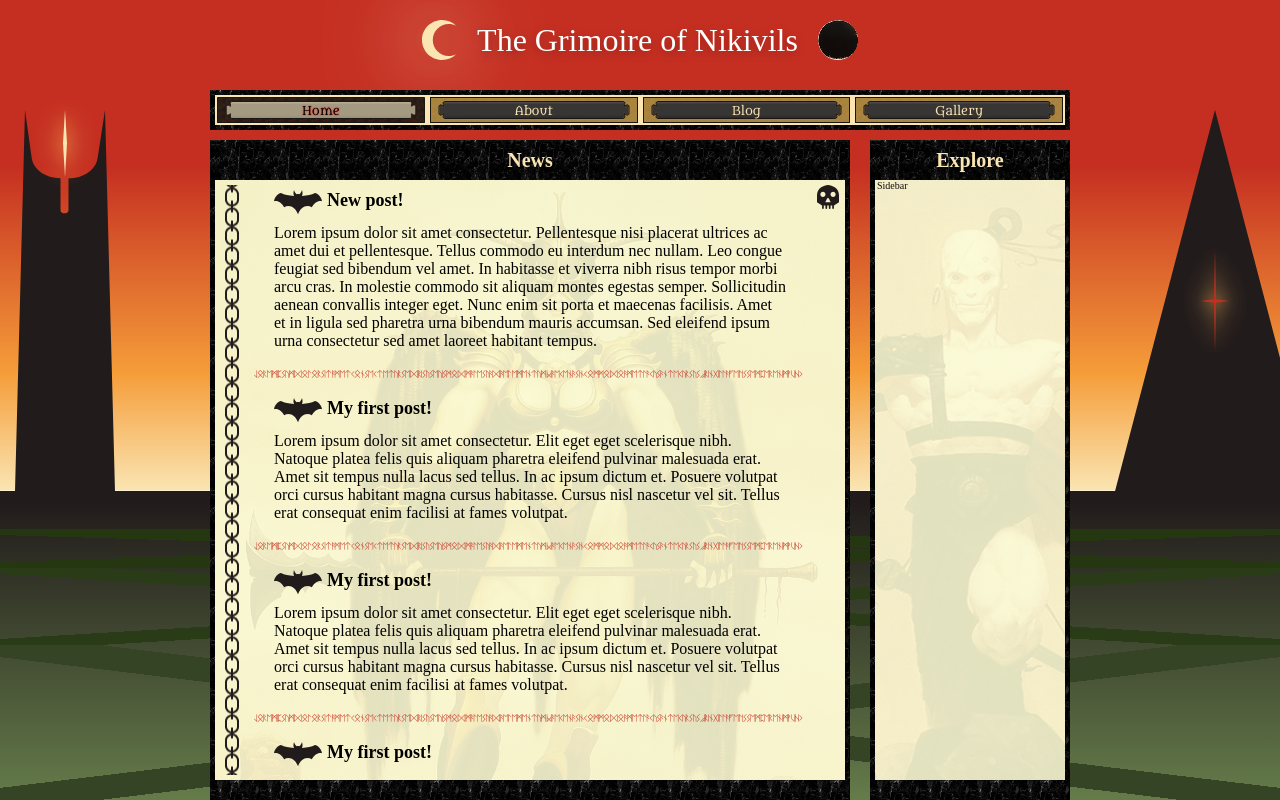
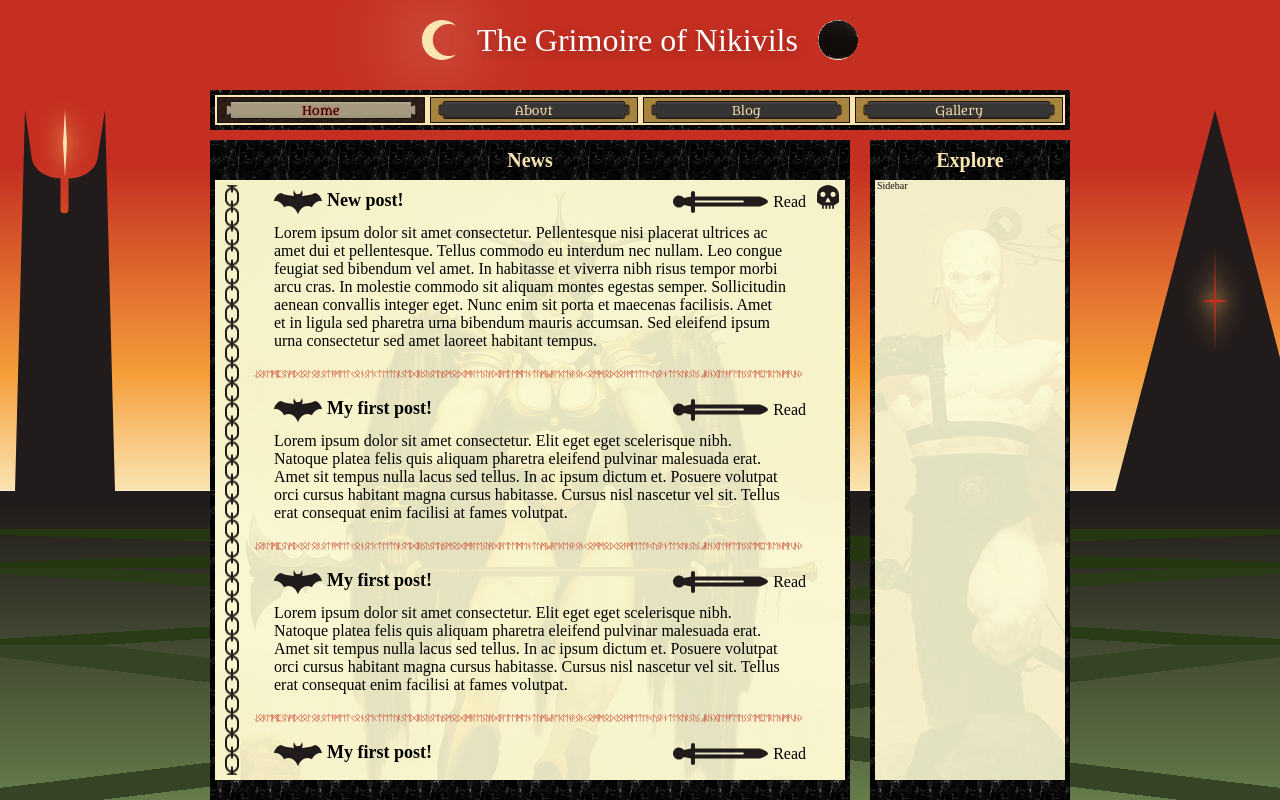
Before and after one commit to NikitaVirachev/nikivils-grimoire-frontend, a React (Vite) app: page / in a window 1280 px wide. Shown: the top 800 px of the page. Built offline with nearby package versions, Linux system fonts and the light colour scheme.

Commit message:
feat #4: create and add Sword link

```diff
--- /dev/null
+++ b/src/components/Icon/Sword.tsx
@@ -0,0 +1,122 @@
+import React from 'react';
+import styled from 'styled-components';
+
+import Icon from './Icon';
+
+const Svg = styled(Icon)`
+  width: 9.5rem;
+  height: 2.4rem;
+
+  color: var(--secondary-bg-color);
+`;
+
+interface SwordProps {
+  title: string;
+  className?: string;
+}
+
+const Sword = ({ title, className }: SwordProps) => {
+  const titleId = React.useId();
+  return (
+    <Svg
+      role='img'
+      viewBox='0 0 95 24'
+      aria-labelledby={titleId}
+      className={className}
+    >
+      <title id={titleId}>{title}</title>
+      <path
+        fillRule='evenodd'
+        clipRule='evenodd'
+        fill='currentColor'
+        d='M87.6112 6.80809C87.0638 6.60275 86.4791 6.5 85.8945 6.5H22V10.5H69.8147C70.367 10.5 70.8147 10.9477 70.8147 11.5C70.8147 12.0523 70.367 12.5 69.8147 12.5H22V16.5H85.8945C86.4791 16.5 87.0638 16.3973 87.6112 16.1919C97.4629 12.496 97.4629 10.504 87.6112 6.80809Z'
+      />
+      <path
+        className='sword-highlight'
+        fill='var(--primarly-color)'
+        d='M22 16.5H85.8945C86.4791 16.5 87.0613 16.3982 87.6087 16.1929C92.5329 14.3457 94.9967 12.9241 95 11.5029C94.4727 12.7816 90.5486 15.1008 86.7782 15H25L22 16.5Z'
+      />
+      <path
+        fill='currentColor'
+        d='M20 1C21.1046 1 22 1.89543 22 3V21C22 22.1046 21.1046 23 20 23C18.8954 23 18 22.1046 18 21V16.5L10.9229 14.9268C9.83864 16.4814 8.03911 17.5 6 17.5C2.68629 17.5 0 14.8137 0 11.5C0 8.18629 2.68629 5.5 6 5.5C8.03882 5.5 9.83859 6.51798 10.9229 8.07227L18 6.5V3C18 1.89543 18.8954 1 20 1Z'
+      />
+      <path
+        className='sword-highlight'
+        fill='var(--primarly-color)'
+        d='M72.6026 13.3291C73.1241 13.5109 73.3995 14.081 73.2178 14.6025C73.036 15.124 72.4659 15.3995 71.9444 15.2177L71.0001 14.8886L71.3292 13.9443C71.5109 13.4228 72.0811 13.1474 72.6026 13.3291Z'
+      />
+      <path
+        className='sword-highlight'
+        fill='var(--primarly-color)'
+        d='M75.6026 11.3291C76.1241 11.5109 76.3995 12.081 76.2178 12.6025C76.036 13.124 75.4659 13.3995 74.9444 13.2177L74.0001 12.8886L74.3292 11.9443C74.5109 11.4228 75.0811 11.1474 75.6026 11.3291Z'
+      />
+      <path
+        className='sword-highlight'
+        fill='var(--primarly-color)'
+        d='M78.6026 14.3291C79.1241 14.5109 79.3995 15.081 79.2178 15.6025C79.036 16.124 78.4659 16.3995 77.9444 16.2177L77.0001 15.8886L77.3292 14.9443C77.5109 14.4228 78.0811 14.1474 78.6026 14.3291Z'
+      />
+      <path
+        className='sword-highlight'
+        fill='var(--primarly-color)'
+        d='M83.6026 11.3291C84.1241 11.5109 84.3995 12.081 84.2178 12.6025C84.036 13.124 83.4659 13.3995 82.9444 13.2177L82.0001 12.8886L82.3292 11.9443C82.5109 11.4228 83.0811 11.1474 83.6026 11.3291Z'
+      />
+      <path
+        className='sword-highlight'
+        fill='var(--primarly-color)'
+        d='M85.6026 13.3291C86.1241 13.5109 86.3995 14.081 86.2178 14.6025C86.036 15.124 85.4659 15.3995 84.9444 15.2177L84.0001 14.8886L84.3292 13.9443C84.5109 13.4228 85.0811 13.1474 85.6026 13.3291Z'
+      />
+      <path
+        className='sword-highlight'
+        fill='var(--primarly-color)'
+        d='M79.6026 14.3291C80.1241 14.5109 80.3995 15.081 80.2178 15.6025C80.036 16.124 79.4659 16.3995 78.9444 16.2177L78.0001 15.8886L78.3292 14.9443C78.5109 14.4228 79.0811 14.1474 79.6026 14.3291Z'
+      />
+      <path
+        className='sword-highlight'
+        fill='var(--primarly-color)'
+        d='M82.6026 11.3291C83.1241 11.5109 83.3995 12.081 83.2178 12.6025C83.036 13.124 82.4659 13.3995 81.9444 13.2177L81.0001 12.8886L81.3292 11.9443C81.5109 11.4228 82.0811 11.1474 82.6026 11.3291Z'
+      />
+      <path
+        className='sword-highlight'
+        fill='var(--primarly-color)'
+        d='M91.3591 10.277C91.9094 10.3242 92.3172 10.8086 92.2699 11.3589C92.2227 11.9091 91.7383 12.3169 91.188 12.2697L90.1917 12.1841L90.2773 11.1878C90.3245 10.6375 90.8089 10.2298 91.3591 10.277Z'
+      />
+      <path
+        className='sword-highlight'
+        fill='var(--primarly-color)'
+        d='M91.1672 11.0856C91.7175 11.1328 92.1253 11.6172 92.078 12.1675C92.0308 12.7177 91.5464 13.1255 90.9961 13.0783L89.9998 12.9927L90.0854 11.9964C90.1326 11.4461 90.617 11.0383 91.1672 11.0856Z'
+      />
+      <path
+        className='sword-highlight'
+        fill='var(--primarly-color)'
+        d='M90.1672 11.0856C90.7175 11.1328 91.1253 11.6172 91.078 12.1675C91.0308 12.7177 90.5464 13.1255 89.9961 13.0783L88.9998 12.9927L89.0854 11.9964C89.1326 11.4461 89.617 11.0383 90.1672 11.0856Z'
+      />
+      <path
+        className='sword-highlight'
+        fill='var(--primarly-color)'
+        d='M89.1672 13.0856C89.7175 13.1328 90.1253 13.6172 90.078 14.1675C90.0308 14.7177 89.5464 15.1255 88.9961 15.0783L87.9998 14.9927L88.0854 13.9964C88.1326 13.4461 88.617 13.0383 89.1672 13.0856Z'
+      />
+      <path
+        className='sword-highlight'
+        fill='var(--primarly-color)'
+        d='M70.6026 14.3291C71.1241 14.5109 71.3995 15.081 71.2178 15.6025C71.036 16.124 70.4659 16.3995 69.9444 16.2177L69.0001 15.8886L69.3292 14.9443C69.5109 14.4228 70.0811 14.1474 70.6026 14.3291Z'
+      />
+      <path
+        className='sword-highlight'
+        fill='var(--primarly-color)'
+        d='M75.6026 12.3291C76.1241 12.5109 76.3995 13.081 76.2178 13.6025C76.036 14.124 75.4659 14.3995 74.9444 14.2177L74.0001 13.8886L74.3292 12.9443C74.5109 12.4228 75.0811 12.1474 75.6026 12.3291Z'
+      />
+      <path
+        className='sword-highlight'
+        d='M79.6026 13.3291C80.1241 13.5109 80.3995 14.081 80.2178 14.6025C80.036 15.124 79.4659 15.3995 78.9444 15.2177L78.0001 14.8886L78.3292 13.9443C78.5109 13.4228 79.0811 13.1474 79.6026 13.3291Z'
+        fill='var(--primarly-color)'
+      />
+      <path
+        className='sword-highlight'
+        d='M77.6026 11.3291C78.1241 11.5109 78.3995 12.081 78.2178 12.6025C78.036 13.124 77.4659 13.3995 76.9444 13.2177L76.0001 12.8886L76.3292 11.9443C76.5109 11.4228 77.0811 11.1474 77.6026 11.3291Z'
+        fill='var(--primarly-color)'
+      />
+    </Svg>
+  );
+};
+
+export default Sword;
--- a/src/components/Post/PostOverview.tsx
+++ b/src/components/Post/PostOverview.tsx
@@ -1,6 +1,7 @@
 import styled from 'styled-components';
 
 import Bat from '../Icon/Bat';
+import SwordLink from './SwordLink';
 
 const Post = styled.article`
   font-family: 'Coelacanth', serif;
@@ -49,6 +50,7 @@ const PostOverview = ({ title, overview }: PostOverviewProps) => (
       <Header>
         <Bat title='Bat' />
         <Title>{title}</Title>
+        <SwordLink to=''>Read</SwordLink>
       </Header>
       <PostBody>{overview}</PostBody>
     </Content>
--- /dev/null
+++ b/src/components/Post/SwordLink.tsx
@@ -0,0 +1,43 @@
+import styled from 'styled-components';
+import { Link } from 'react-router-dom';
+
+import Sword from '../Icon/Sword';
+
+const StyledLink = styled(Link)`
+  display: flex;
+  gap: 0.5rem;
+  align-items: center;
+  font-size: var(--p);
+  color: var(--secondary-tp-color);
+  text-decoration: none;
+  transition: all 0.3s;
+
+  svg .sword-highlight {
+    opacity: 0;
+    transition: opacity 0.3s;
+  }
+
+  &:hover {
+    color: var(--primarly-tp-color);
+    text-decoration: underline;
+    filter: drop-shadow(0.2rem 0.4rem 0.4rem rgba(0, 0, 0, 0.5));
+
+    svg .sword-highlight {
+      opacity: 1;
+    }
+  }
+`;
+
+interface LinkProps {
+  children: string;
+  to: string;
+}
+
+const SwordLink = ({ children, to }: LinkProps) => (
+  <StyledLink to={to}>
+    <Sword title='Indicate in the form of a sword' />
+    {children}
+  </StyledLink>
+);
+
+export default SwordLink;
```
